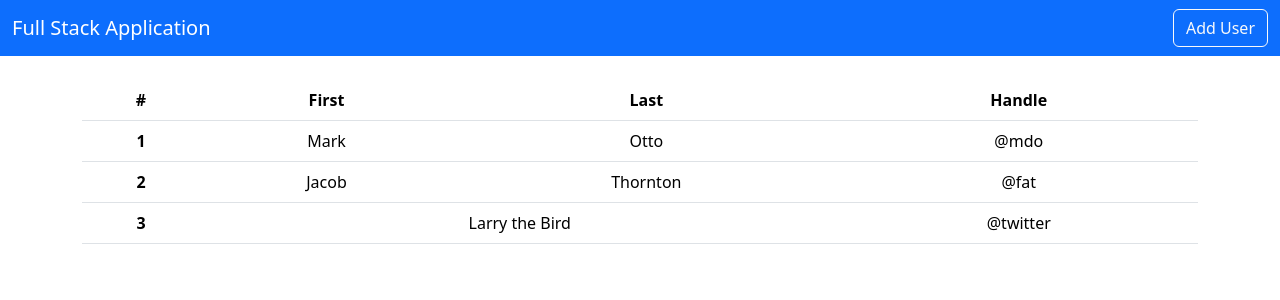
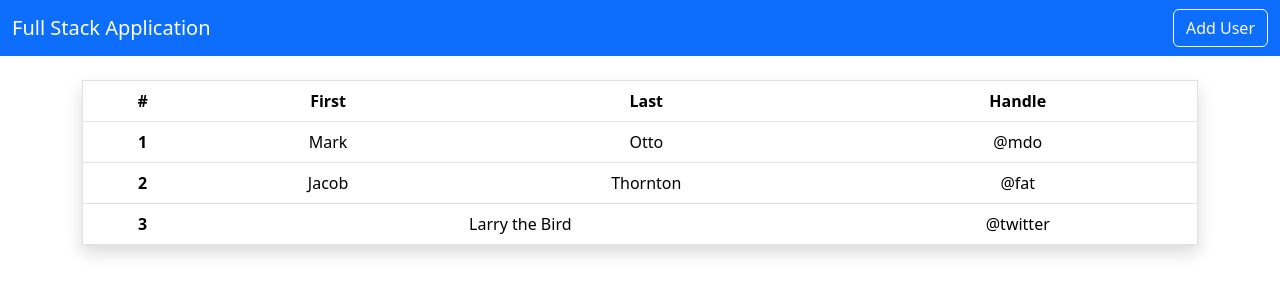
Before and after one commit to chaen-ing/Full-Stack-Web, a React (Create React App) app in the folder fullstack-front/: page / in a window 1280 px wide. Shown: the top 300 px of the page. Built offline with nearby package versions, Linux system fonts and the light colour scheme.

Commit message:
Create Hompage using Bootstrap table

```diff
--- a/fullstack-front/src/pages/Home.js
+++ b/fullstack-front/src/pages/Home.js
@@ -4,7 +4,7 @@ export default function Home() {
     return (
         <div className='container'>
             <div className='py-4'>
-                <table className="table">
+                <table className="table border shadow">
                     <thead>
                         <tr>
                             <th scope="col">#</th>
```
